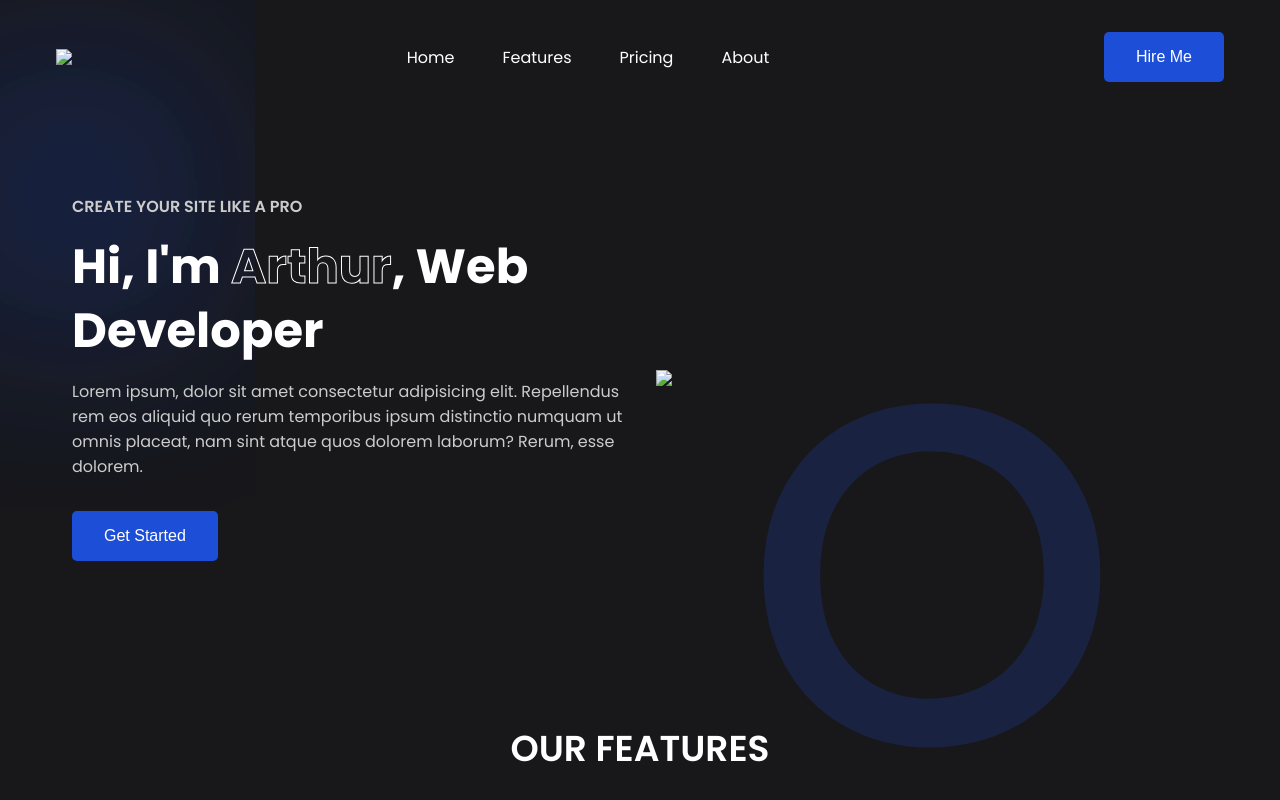
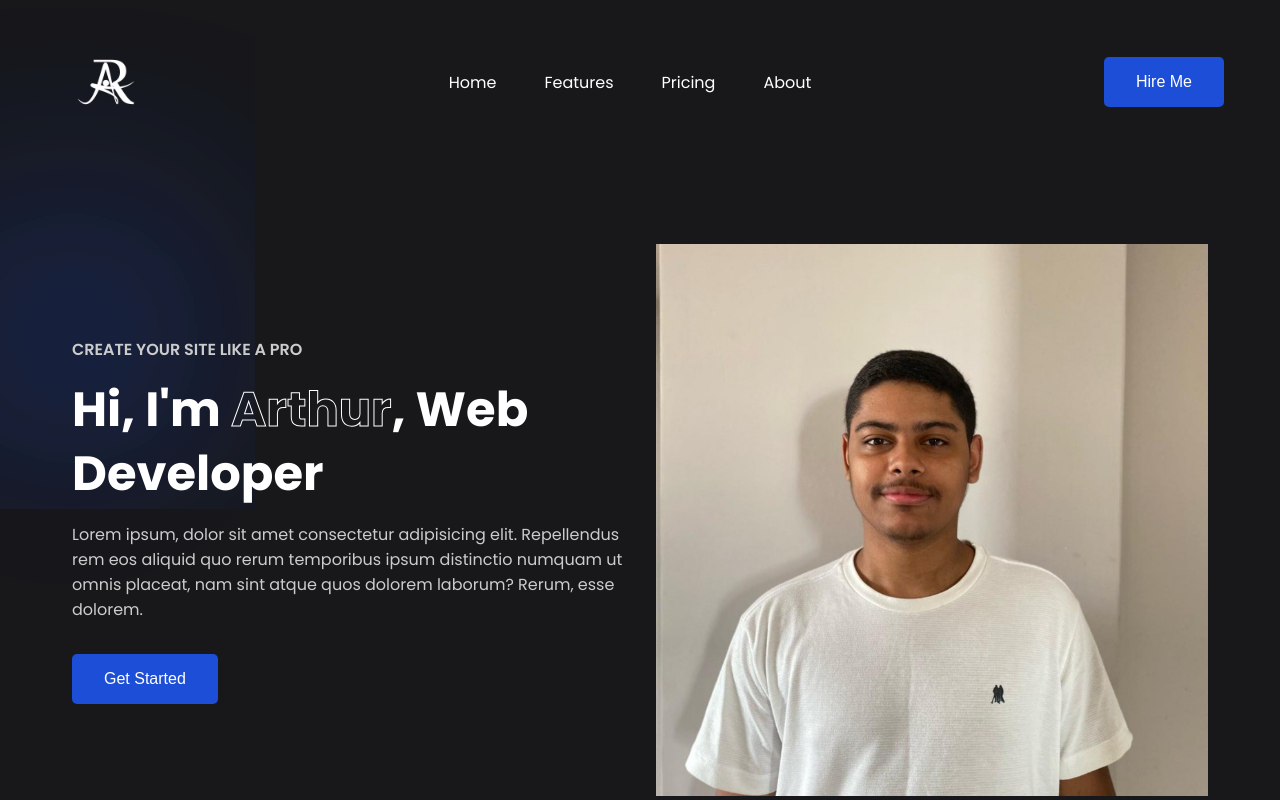
Before and after one commit to Arthur16Castro/ArthurCastro, a plain HTML site: page index.html in a window 1280 px wide. Shown: the top 800 px of the page. Drawn offline with nearby package versions, Linux system fonts and the light colour scheme; the site is published under a folder, as on GitHub Pages, so addresses that start at the root find nothing.

Commit message:
index.html

```diff
--- a/index.html
+++ b/index.html
@@ -14,7 +14,7 @@
     <nav>
         <div class="nav-logo">
             <a href="#">
-                <img src="/images/Castro-removebg-preview.png">
+                <img src="./images/Castro-removebg-preview.png">
             </a>
         </div>
 
@@ -41,7 +41,7 @@
             <button class="btn">Get Started</button>
         </div>
         <div class="image">
-            <img src="/images/My Header.png">
+            <img src="./images/My Header.png">
         </div>
     </header>
 
@@ -159,7 +159,7 @@
         <span class="blur"></span>
         <div class="column">
             <div class="logo">
-                <img src="/images/Castro-removebg-preview.png">
+                <img src="./images/Castro-removebg-preview.png">
             </div>
             <p>
                 Lorem ipsum dolor sit amet consectetur adipisicing elit.
```
